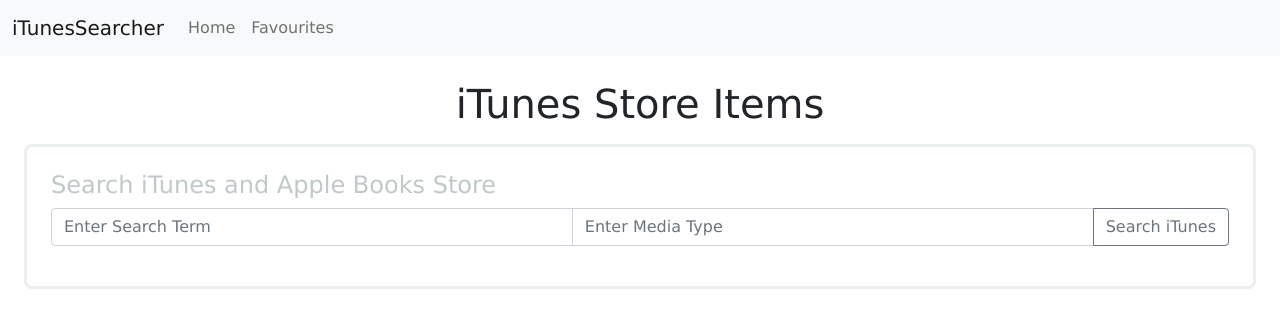
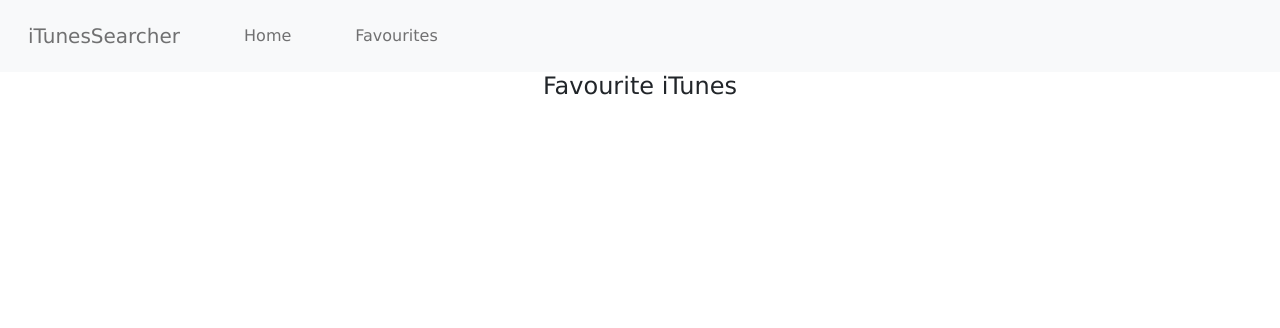
Before and after one commit to gbundala/favourite-itunes-store, a React (Create React App) app in the folder frontend/: page /favourites in a window 1280 px wide. Shown: the top 328 px of the page. Built offline with nearby package versions, Linux system fonts and the light colour scheme.

Commit message:
added react router dom@6 and implemented Favourites component, also added ID to the pulled items (has a bug)

```diff
--- a/frontend/package.json
+++ b/frontend/package.json
@@ -10,6 +10,7 @@
     "react": "^17.0.2",
     "react-bootstrap": "^2.0.3",
     "react-dom": "^17.0.2",
+    "react-router-dom": "6.2.1",
     "react-scripts": "4.0.3",
     "web-vitals": "^1.1.2"
   },
--- a/frontend/src/App.js
+++ b/frontend/src/App.js
@@ -1,12 +1,43 @@
+import { useState } from "react";
+import { Route, Routes } from "react-router-dom";
 import "./App.css";
+import Favourites from "./components/Favourites/Favourites";
 import Header from "./components/Header/Header";
 import ItunesStore from "./components/ItunesStore/ItunesStore";
 
 function App() {
+  const [favouriteItunes, setFavouriteItunes] = useState([]);
+
   return (
     <div className="App">
+      <link
+        rel="stylesheet"
+        href="https://cdn.jsdelivr.net/npm/bootstrap@5.1.3/dist/css/bootstrap.min.css"
+        integrity="sha384-1BmE4kWBq78iYhFldvKuhfTAU6auU8tT94WrHftjDbrCEXSU1oBoqyl2QvZ6jIW3"
+        crossOrigin="anonymous"
+      />
+
       <Header />
-      <ItunesStore />
+      <Routes>
+        <Route
+          path="/"
+          element={
+            <ItunesStore
+              setFavouriteItunes={setFavouriteItunes}
+              favouriteItunes={favouriteItunes}
+            />
+          }
+        />
+        <Route
+          path="/favourites"
+          element={
+            <Favourites
+              favouriteItunes={favouriteItunes}
+              setFavouriteItunes={setFavouriteItunes}
+            />
+          }
+        />
+      </Routes>
     </div>
   );
 }
--- /dev/null
+++ b/frontend/src/components/Favourites/Favourites.js
@@ -0,0 +1,32 @@
+import React from "react";
+import ItunesItem from "../ItunesItem/ItunesItem";
+
+export default function Favourites({ favouriteItunes, setFavouriteItunes }) {
+  // FIXME: REVIEW AND DELETE THIS CODE
+  //   const [itunesFavouriteItems, setItunesFavouriteItems] = useState();
+
+  function handleRemoveFavouriteItem(uniqueItunesItemId) {
+    setFavouriteItunes(
+      favouriteItunes.filter((favouriteItem) => {
+        //   do stuff here before return
+        return favouriteItem.id !== uniqueItunesItemId;
+      })
+    );
+  }
+
+  return (
+    <div>
+      <h4>Favourite iTunes</h4>
+      {favouriteItunes &&
+        favouriteItunes.map((itunesItem) => {
+          return (
+            <ItunesItem
+              key={itunesItem.id}
+              itunesItem={itunesItem}
+              handleRemoveFavouriteItem={handleRemoveFavouriteItem}
+            />
+          );
+        })}
+    </div>
+  );
+}
--- a/frontend/src/components/Header/Header.css
+++ b/frontend/src/components/Header/Header.css
@@ -4,3 +4,17 @@
   isolation: isolate;
   z-index: 100;
 }
+
+.nav-item {
+  display: block;
+  padding: 0.5rem 1rem;
+  color: rgba(0, 0, 0, 0.55);
+  text-decoration: none;
+  transition: color 0.15s ease-in-out, background-color 0.15s ease-in-out,
+    border-color 0.15s ease-in-out;
+}
+
+.nav-item:focus,
+.nav-item:hover {
+  color: rgba(0, 0, 0, 0.7);
+}
--- a/frontend/src/components/Header/Header.js
+++ b/frontend/src/components/Header/Header.js
@@ -3,13 +3,18 @@
 import Nav from "react-bootstrap/Nav";
 import Container from "react-bootstrap/Container";
 import "./Header.css";
+import { Link } from "react-router-dom";
 
 export default function Header() {
   return (
     <div className="header-wrapper">
       <Navbar bg="light" expand="lg" sticky="top">
         <Container fluid>
-          <Navbar.Brand href="#">iTunesSearcher</Navbar.Brand>
+          <Navbar.Brand>
+            <Link className="nav-item" to="/">
+              iTunesSearcher
+            </Link>
+          </Navbar.Brand>
           <Navbar.Toggle aria-controls="navbarScroll" />
           <Navbar.Collapse id="navbarScroll">
             <Nav
@@ -17,8 +22,17 @@
               style={{ maxHeight: "100px" }}
               navbarScroll
             >
-              <Nav.Link href="#action1">Home</Nav.Link>
-              <Nav.Link href="#action2">Favourites</Nav.Link>
+              <Nav.Item>
+                <Link className="nav-item" to="/">
+                  {" "}
+                  Home
+                </Link>
+              </Nav.Item>
+              <Nav.Item>
+                <Link className="nav-item" to="/favourites">
+                  Favourites
+                </Link>
+              </Nav.Item>
             </Nav>
           </Navbar.Collapse>
         </Container>
--- a/frontend/src/components/ItunesItem/ItunesItem.css
+++ b/frontend/src/components/ItunesItem/ItunesItem.css
@@ -24,7 +24,8 @@
   color: white !important;
 }
 
-.edit-button:focus {
+.edit-button:focus,
+.edit-button:hover {
   background-color: rgb(89, 148, 109) !important;
   color: white !important;
 }
--- a/frontend/src/components/ItunesItem/ItunesItem.js
+++ b/frontend/src/components/ItunesItem/ItunesItem.js
@@ -28,7 +28,12 @@
  * ternary operator has been useful here!
  */
 
-export default function ItunesItem({ itunesItem }) {
+export default function ItunesItem({
+  itunesItem,
+  isFromStore,
+  handleAddToFavouriteItunes,
+  handleRemoveFavouriteItem,
+}) {
   // Object destructuring of the project item
   // We destructure the properties of the object
   // to be used in the below
@@ -43,6 +48,7 @@
   } = itunesItem;
 
   // State variables
+  const [isAddedToFavourites, setIsAddedToFavourites] = useState(false);
 
   // We use a single event handler using the [ and ] braces in
   // line with the guidance in the new React Docs
@@ -51,6 +57,7 @@
   if (!itunesItem)
     return <p>Search the iTunes and Apple Books Store to see the items</p>;
 
+  // TODO: See where to put the link to the actual item in itunes (refer to the props from the json objects)
   return (
     <div>
       <link
@@ -70,9 +77,29 @@
           </Card.Subtitle>
           <Card.Text>{collectionArtistName}</Card.Text>
           <div className="buttons-wrapper">
-            <Button className="edit-button" variant="light">
-              Add to favourites
-            </Button>
+            {isFromStore ? (
+              <Button
+                className="edit-button"
+                variant="light"
+                onClick={() => {
+                  handleAddToFavouriteItunes(itunesItem);
+                  setIsAddedToFavourites(true);
+                }}
+                disabled={isAddedToFavourites}
+              >
+                {!isAddedToFavourites ? "Add to favourites" : "Already Added!"}
+              </Button>
+            ) : (
+              <Button
+                className="delete-button"
+                variant="light"
+                onClick={() => {
+                  handleRemoveFavouriteItem(itunesItem.id);
+                }}
+              >
+                Remove
+              </Button>
+            )}
           </div>
         </Card.Body>
       </Card>
--- a/frontend/src/components/ItunesStore/ItunesStore.js
+++ b/frontend/src/components/ItunesStore/ItunesStore.js
@@ -25,7 +25,7 @@
  * to pass data from the React app to the Express server
  */
 
-export default function ItunesStore() {
+export default function ItunesStore({ favouriteItunes, setFavouriteItunes }) {
   const [itunesItems, setiTunesItems] = useState([]);
   const [loading, setLoading] = useState(false);
   const [error, setError] = useState(null);
@@ -49,14 +49,21 @@
       );
   }
 
+  function handleAddToFavouriteItunes(itunesItemAdded) {
+    console.log("handled", itunesItemAdded);
+    setFavouriteItunes([...favouriteItunes, itunesItemAdded]);
+  }
+
+  // We create a function to generate unique number IDs
+  // Below is a reference to MDN on random number generation
+  // https://developer.mozilla.org/en-US/docs/Web/JavaScript/Reference/Global_Objects/Math/random
+  function createNewID() {
+    const newID = Math.floor(Math.random() * Date.now());
+    return newID;
+  }
+
   return (
     <div className="main-wrapper">
-      <link
-        rel="stylesheet"
-        href="https://cdn.jsdelivr.net/npm/bootstrap@5.1.3/dist/css/bootstrap.min.css"
-        integrity="sha384-1BmE4kWBq78iYhFldvKuhfTAU6auU8tT94WrHftjDbrCEXSU1oBoqyl2QvZ6jIW3"
-        crossOrigin="anonymous"
-      />
       <h1>iTunes Store Items</h1>
 
       <SearchCriteria
@@ -71,13 +78,19 @@
       <div className="project-items-wrapper">
         {itunesItems &&
           itunesItems.map((itunesItem) => {
-            //Destructing the keys from the object
-            const { wrapperType } = itunesItem;
+            // TODO:  put this id into every object (itunesItem) before displaying it so that it can go with the object when added to the favourites array. Also rectify all areas that used the unique id patter above
+            //FIXME: Fix the bug where the this ID is recreated on each and re-render and this is a problem because whenever the item is added to favourites in the top level App component it causes a render cycle wave that affect all the children including this hence recreating these children elements
+            const id = createNewID();
+            const itunesItemWithId = { ...itunesItem, id };
 
-            const uniqueId = wrapperType + "Id";
-
+            console.log(id);
             return (
-              <ItunesItem key={itunesItem[uniqueId]} itunesItem={itunesItem} />
+              <ItunesItem
+                key={id}
+                itunesItem={itunesItemWithId}
+                handleAddToFavouriteItunes={handleAddToFavouriteItunes}
+                isFromStore
+              />
             );
           })}
       </div>
--- a/frontend/src/index.js
+++ b/frontend/src/index.js
@@ -1,10 +1,13 @@
 import React from "react";
 import ReactDOM from "react-dom";
+import { BrowserRouter } from "react-router-dom";
 import App from "./App";
 
 ReactDOM.render(
   <React.StrictMode>
-    <App />
+    <BrowserRouter>
+      <App />
+    </BrowserRouter>
   </React.StrictMode>,
   document.getElementById("root")
 );
```
Also changed, not shown: frontend/src/components/Favourites/Favourites.css (added), 1 other file (tests, documents, lock files or other folders).
